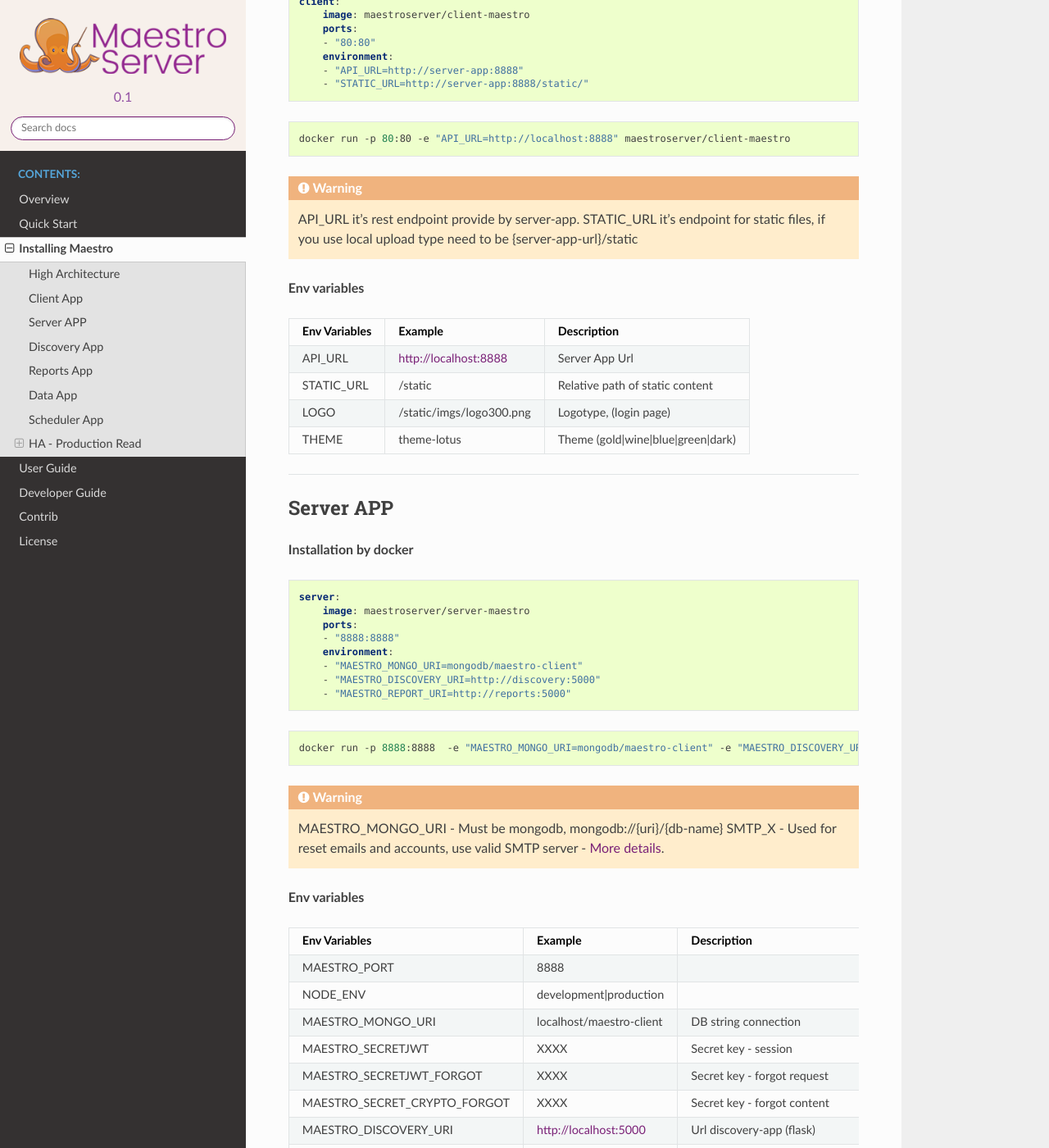
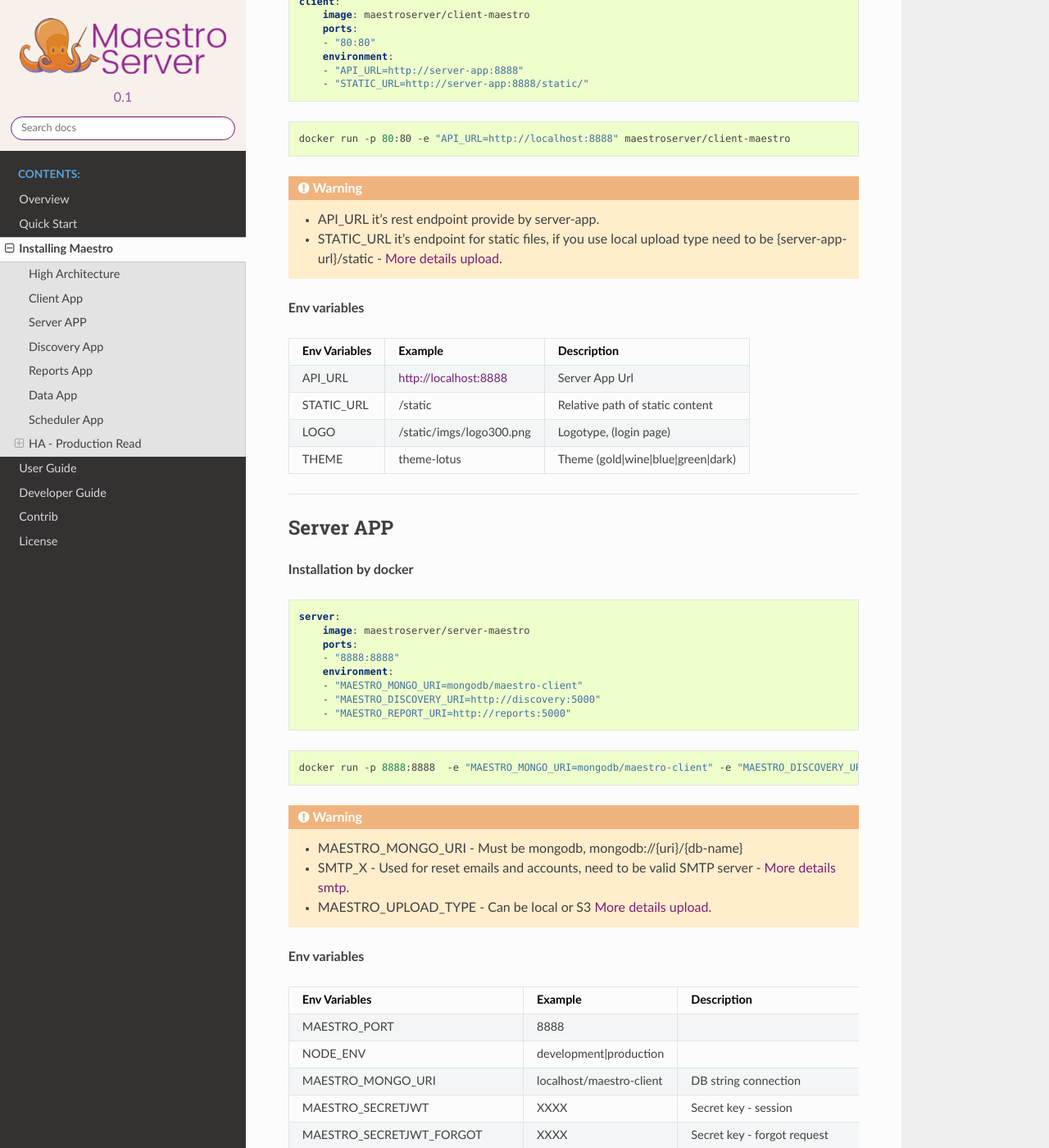
Before and after one commit to maestro-server/webdocs, a Sphinx documentation site: the page built from docs/installing/index.rst, in a window 1280 px wide and 1400 px high, scrolled down 1792 px. Shown: the whole window at 82% size. Built offline with Sphinx 7.4.7 and the Read the Docs theme 2.0.0, drawn with Linux system fonts in a browser that asks for light colours; formulas are drawn with MathJax 3; some of the changed text lies outside the part shown.

Commit message:
important points

```diff
--- a/docs/installing/index.rst
+++ b/docs/installing/index.rst
@@ -66,8 +66,8 @@
     docker run -p 80:80 -e "API_URL=http://localhost:8888" maestroserver/client-maestro
 
 .. Warning::
-    API_URL it's rest endpoint provide by server-app.
-    STATIC_URL it's endpoint for static files, if you use local upload type need to be {server-app-url}/static
+    * API_URL it's rest endpoint provide by server-app.
+    * STATIC_URL it's endpoint for static files, if you use local upload type need to be {server-app-url}/static  - `More details upload <http://docs.maestroserver.io/en/latest/userguide/cloud_inventory/upload.html>`_.
 
 
 **Env variables**
@@ -104,8 +104,9 @@
     docker run -p 8888:8888  -e "MAESTRO_MONGO_URI=mongodb/maestro-client" -e "MAESTRO_DISCOVERY_URI=http://discovery:5000" -e "MAESTRO_REPORT_URI=http://reports:5000" maestroserver/server-maestro
 
 .. Warning::
-    MAESTRO_MONGO_URI - Must be mongodb, mongodb://{uri}/{db-name}
-    SMTP_X - Used for reset emails and accounts, use valid SMTP server - `More details <http://docs.maestroserver.io/en/latest/userguide/cloud_inventory/smtp.html/>`_.
+    * MAESTRO_MONGO_URI - Must be mongodb, mongodb://{uri}/{db-name}
+    * SMTP_X - Used for reset emails and accounts, need to be valid SMTP server - `More details smtp <http://docs.maestroserver.io/en/latest/userguide/cloud_inventory/smtp.html>`_.
+    * MAESTRO_UPLOAD_TYPE - Can be local or S3 `More details upload <http://docs.maestroserver.io/en/latest/userguide/cloud_inventory/upload.html>`_.
 
 **Env variables**
 
@@ -164,11 +165,16 @@
 
     docker run -e "MAESTRO_DATA_URI=http://data:5000" -e "CELERY_BROKER_URL=amqp://rabbitmq:5672" maestroserver/discovery-maestro-celery
 
+.. Warning::
+    * MAESTRO_REPORT_URI - Enpoint API of Discovery - default port is 5010
+    * MAESTRO_DATA_URI - Enpoint API of Data App - default port is 5000
+
 **Env variables**
 
 ======================= ============================ ============================
 Env Variables                   Example                    Description
 ======================= ============================ ============================
+MAESTRO_PORT			5010  					     Port used
 MAESTRO_DATA_URI        http://localhost:5010        Data Layer API URL
 MAESTRO_SECRETJWT       xxxx                         Same that Server App
 MAESTRO_TRANSLATE_QTD   200                          Prefetch translation process
@@ -198,11 +204,16 @@
         - "MAESTRO_DATA_URI=http://data:5010"
         - "CELERY_BROKER_URL=amqp://rabbitmq:5672"
 
+.. Warning::
+    * MAESTRO_REPORT_URI - Enpoint API of Reports - default port is 5005
+    * MAESTRO_DATA_URI - Enpoint API of Data App - default port is 5000
+
 **Env variables**
 
 ========================= ============================ ===========================================
 Env Variables                   Example                    Description
 ========================= ============================ ===========================================
+MAESTRO_PORT			  5005						   Port used
 MAESTRO_MONGO_URI         localhost                    Mongo Url conn
 MAESTRO_MONGO_DATABASE    maestro-reports              Db name, its differente of servers-app
 MAESTRO_DATA_URI          http://localhost:5010        Data layer api
@@ -269,6 +280,8 @@
 
     docker run -e "MAESTRO_DATA_URI=http://data:5000" -e "CELERY_BROKER_URL=amqp://rabbitmq:5672" maestroserver/scheduler-maestro-celery
 
+.. Warning::
+    * MAESTRO_DATA_URI - Enpoint API of Data App - default port is 5000
 
 **Env variables**
 
```
